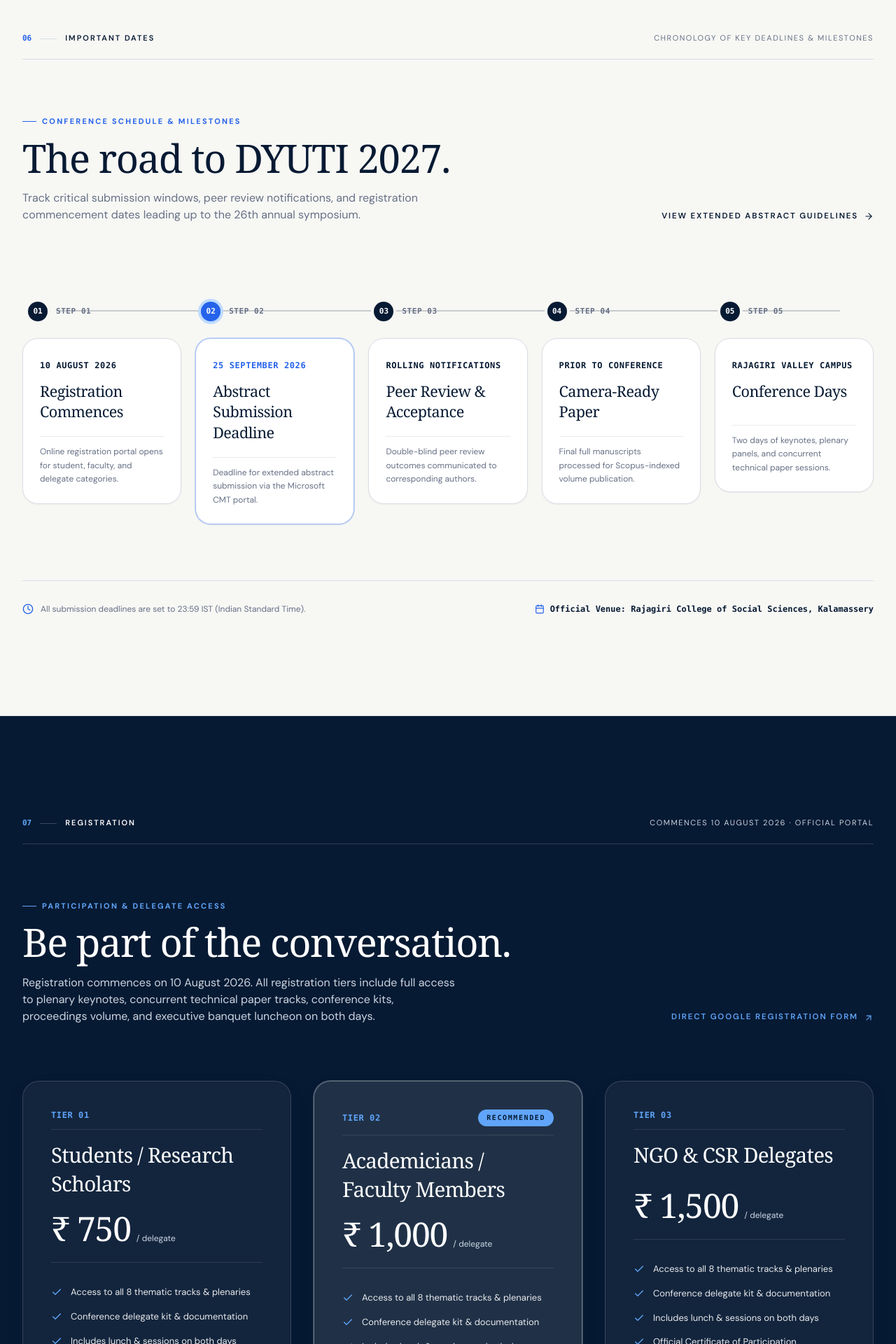
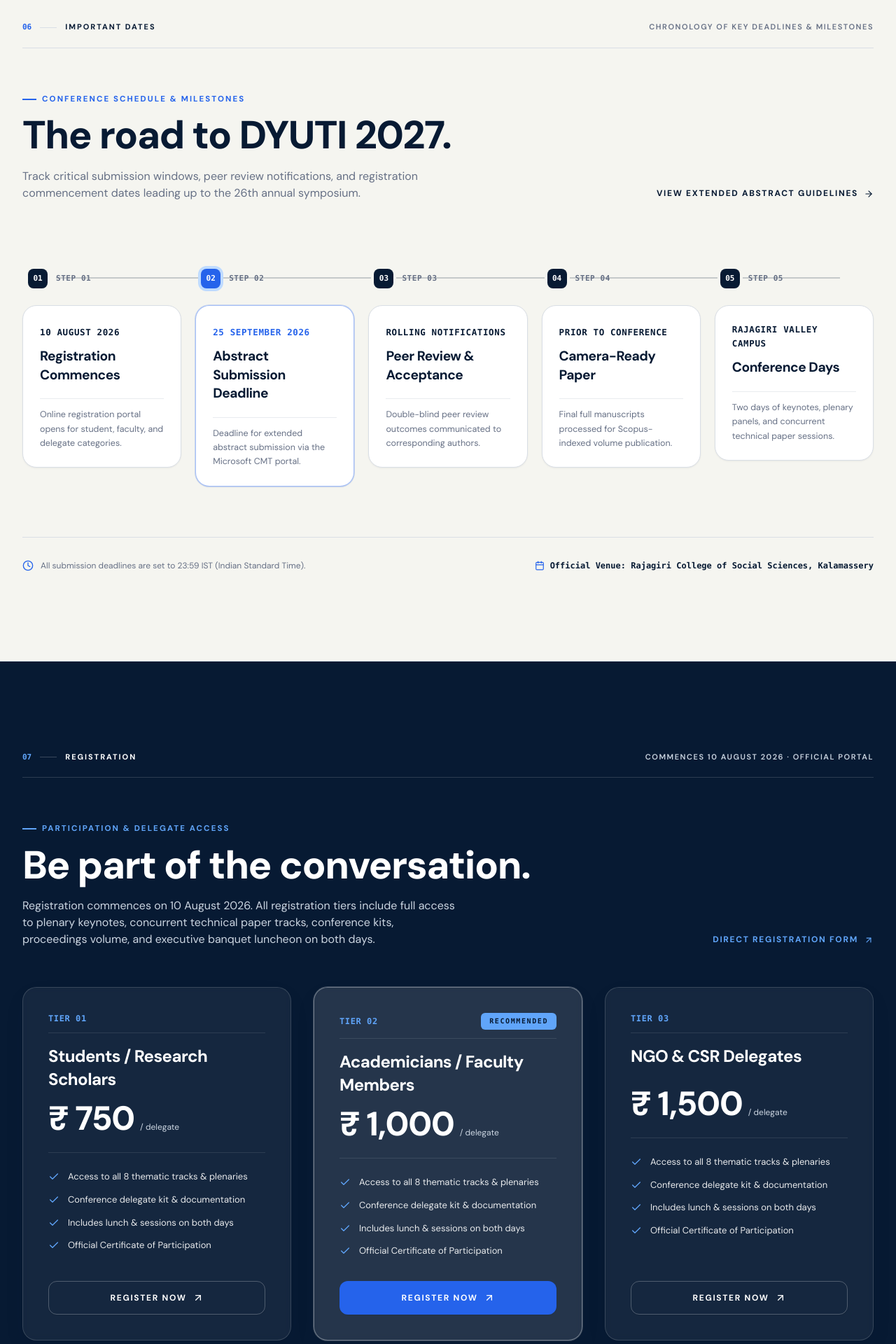
Before and after one commit to nityarnair/sample-website, a React (Vite) app: page / in a window 1280 px wide. Shown: the part 8500-10420 px from the top of the page at 70% size. Built offline with nearby package versions, Linux system fonts and the light colour scheme.

Commit message:
feat: add Institution, RegistrationCTA, and ImportantDatesTimeline components to section library

```diff
--- a/src/components/sections/ImportantDatesTimeline.tsx
+++ b/src/components/sections/ImportantDatesTimeline.tsx
@@ -44,37 +44,37 @@ export const ImportantDatesTimeline: React.FC = () => {
   return (
     <section
       id="important-dates"
-      className="bg-[#F7F7F4] text-[#101828] border-b border-[#D9DEE5] relative py-24 sm:py-32 lg:py-36"
+      className="bg-[#F5F5F0] text-[#0B1220] border-b border-[#D9DEE5] relative py-20 sm:py-28 lg:py-32"
       aria-labelledby="dates-heading"
     >
       <div className="max-w-7xl mx-auto px-4 sm:px-8">
 
         {/* ── TOP SECTION ANNOTATION BAR ── */}
-        <div className="flex items-center justify-between pb-5 mb-14 sm:mb-20 border-b border-[#D9DEE5]">
+        <div className="flex items-center justify-between pb-5 mb-12 sm:mb-16 border-b border-[#D9DEE5]">
           <div className="flex items-center gap-3">
             <span className="font-mono text-[11px] font-bold text-[#2563EB] tabular-nums">06</span>
             <span className="w-6 h-px bg-[#D9DEE5]" />
-            <span className="text-[11px] font-sans uppercase tracking-[0.18em] text-[#071A33] font-semibold">
+            <span className="text-[11px] font-sans uppercase tracking-[0.18em] text-[#071A33] font-bold">
               Important Dates
             </span>
           </div>
-          <span className="text-[11px] font-sans uppercase tracking-[0.14em] text-[#667085]">
+          <span className="text-[11px] font-sans uppercase tracking-[0.14em] text-[#667085] font-semibold">
             Chronology of Key Deadlines &amp; Milestones
           </span>
         </div>
 
         {/* ── SECTION EDITORIAL HEADER ── */}
-        <div className="grid grid-cols-1 lg:grid-cols-12 gap-8 mb-16 lg:mb-24 items-end">
+        <div className="grid grid-cols-1 lg:grid-cols-12 gap-8 mb-14 lg:mb-20 items-end">
           <div className="lg:col-span-8">
             <div className="flex items-center gap-2 mb-3">
-              <span className="w-5 h-px bg-[#2563EB]" />
-              <span className="text-[11px] font-sans uppercase tracking-[0.2em] font-bold text-[#2563EB]">
+              <span className="w-5 h-0.5 bg-[#2563EB]" />
+              <span className="text-[11.5px] font-sans uppercase tracking-[0.18em] font-bold text-[#2563EB]">
                 Conference Schedule &amp; Milestones
               </span>
             </div>
             <h2
               id="dates-heading"
-              className="text-[2.25rem] sm:text-[3rem] lg:text-[3.5rem] font-serif font-normal text-[#071A33] leading-[1.08] tracking-tight m-0"
+              className="text-[2.25rem] sm:text-[3rem] lg:text-[3.5rem] font-heading font-extrabold text-[#071A33] leading-[1.08] tracking-tight m-0"
             >
               The road to DYUTI 2027.
             </h2>
@@ -85,7 +85,7 @@ export const ImportantDatesTimeline: React.FC = () => {
           <div className="lg:col-span-4 lg:text-right">
             <Link
               to="/call_for_papers"
-              className="group inline-flex items-center gap-2 text-[11.5px] font-sans uppercase tracking-[0.16em] font-semibold text-[#071A33] hover:text-[#2563EB] transition-colors"
+              className="group inline-flex items-center gap-2 text-[12px] font-sans uppercase tracking-[0.14em] font-bold text-[#071A33] hover:text-[#2563EB] transition-colors"
             >
               <span>View Extended Abstract Guidelines</span>
               <ArrowRight className="w-3.5 h-3.5 transition-transform duration-300 group-hover:translate-x-1" />
@@ -104,10 +104,10 @@ export const ImportantDatesTimeline: React.FC = () => {
                 {/* Timeline Node & Number Marker */}
                 <div className="flex items-center gap-3 mb-6 pl-2">
                   <div
-                    className={`w-7 h-7 rounded-full shrink-0 flex items-center justify-center font-mono text-[11px] font-bold transition-all duration-300 group-hover:scale-110 ${
+                    className={`w-7 h-7 rounded-[8px] shrink-0 flex items-center justify-center font-mono text-[11px] font-bold transition-all duration-300 group-hover:scale-110 ${
                       step.isHighlight
                         ? 'bg-[#2563EB] text-white ring-4 ring-[#BFDBFE]'
-                        : 'bg-[#071A33] text-white ring-4 ring-[#F7F7F4] group-hover:bg-[#2563EB]'
+                        : 'bg-[#071A33] text-white ring-4 ring-[#F5F5F0] group-hover:bg-[#2563EB]'
                     }`}
                   >
                     {step.number}
@@ -119,7 +119,7 @@ export const ImportantDatesTimeline: React.FC = () => {
 
                 {/* White Editorial Milestone Card */}
                 <div
-                  className={`bg-white border rounded-[22px] p-6 shadow-subtle hover:shadow-editorial transition-all duration-300 flex flex-col justify-between min-h-[220px] ${
+                  className={`bg-white border rounded-[20px] p-6 shadow-subtle hover:shadow-editorial transition-all duration-300 flex flex-col justify-between min-h-[220px] ${
                     step.isHighlight
                       ? 'border-[#2563EB]/40 ring-1 ring-[#2563EB]/20 bg-white'
                       : 'border-[#D9DEE5] hover:border-[#2563EB]/40'
@@ -129,7 +129,7 @@ export const ImportantDatesTimeline: React.FC = () => {
                     {/* Date Display */}
                     <div className="mb-2.5">
                       <span
-                        className={`inline-block font-mono text-[12px] font-bold uppercase tracking-wider ${
+                        className={`inline-block font-mono text-[12.5px] font-bold uppercase tracking-wider ${
                           step.isHighlight
                             ? 'text-[#2563EB]'
                             : 'text-[#071A33]'
@@ -140,13 +140,13 @@ export const ImportantDatesTimeline: React.FC = () => {
                     </div>
 
                     {/* Title */}
-                    <h3 className="font-serif text-[1.35rem] text-[#071A33] font-normal leading-snug mb-2 group-hover:text-[#2563EB] transition-colors">
+                    <h3 className="font-heading text-[1.2rem] text-[#071A33] font-bold leading-snug mb-2 group-hover:text-[#2563EB] transition-colors">
                       {step.title}
                     </h3>
                   </div>
 
                   {/* Description */}
-                  <p className="text-[12px] text-[#667085] font-sans font-normal leading-relaxed m-0 mt-3 pt-3 border-t border-[#D9DEE5]/60">
+                  <p className="text-[12.5px] text-[#667085] font-sans font-normal leading-relaxed m-0 mt-3 pt-3 border-t border-[#D9DEE5]/60">
                     {step.desc}
                   </p>
                 </div>
@@ -164,10 +164,10 @@ export const ImportantDatesTimeline: React.FC = () => {
             <div key={idx} className="relative group">
               {/* Vertical Numbered Marker */}
               <div
-                className={`absolute -left-[29px] sm:-left-[33px] top-4 w-7 h-7 rounded-full flex items-center justify-center font-mono text-[10px] font-bold ${
+                className={`absolute -left-[29px] sm:-left-[33px] top-4 w-7 h-7 rounded-[8px] flex items-center justify-center font-mono text-[10px] font-bold ${
                   step.isHighlight
                     ? 'bg-[#2563EB] text-white ring-4 ring-[#BFDBFE]'
-                    : 'bg-[#071A33] text-white ring-4 ring-[#F7F7F4]'
+                    : 'bg-[#071A33] text-white ring-4 ring-[#F5F5F0]'
                 }`}
               >
                 {step.number}
@@ -195,12 +195,12 @@ export const ImportantDatesTimeline: React.FC = () => {
                 </div>
 
                 {/* Title */}
-                <h3 className="font-serif text-[1.4rem] sm:text-[1.55rem] text-[#071A33] font-normal leading-snug mb-1.5">
+                <h3 className="font-heading text-[1.3rem] sm:text-[1.45rem] text-[#071A33] font-bold leading-snug mb-1.5">
                   {step.title}
                 </h3>
 
                 {/* Description */}
-                <p className="text-[12.5px] sm:text-[13px] text-[#667085] font-sans font-normal leading-relaxed m-0">
+                <p className="text-[13px] text-[#667085] font-sans font-normal leading-relaxed m-0">
                   {step.desc}
                 </p>
               </div>
@@ -209,7 +209,7 @@ export const ImportantDatesTimeline: React.FC = () => {
         </div>
 
         {/* ── BOTTOM NOTIFICATION FOOTER ── */}
-        <div className="mt-16 pt-8 border-t border-[#D9DEE5] flex flex-col sm:flex-row sm:items-center justify-between gap-4">
+        <div className="mt-14 pt-8 border-t border-[#D9DEE5] flex flex-col sm:flex-row sm:items-center justify-between gap-4">
           <div className="flex items-center gap-2.5 text-xs text-[#667085] font-sans">
             <Clock className="w-4 h-4 text-[#2563EB] shrink-0" />
             <span>All submission deadlines are set to 23:59 IST (Indian Standard Time).</span>
--- a/src/components/sections/RegistrationCTA.tsx
+++ b/src/components/sections/RegistrationCTA.tsx
@@ -6,37 +6,37 @@ export const RegistrationCTA: React.FC = () => {
   return (
     <section
       id="registration"
-      className="bg-[#071A33] text-white border-b border-white/10 relative overflow-hidden py-24 sm:py-32 lg:py-36"
+      className="bg-[#071A33] text-white border-b border-white/10 relative overflow-hidden py-20 sm:py-28 lg:py-32"
       aria-labelledby="registration-heading"
     >
       <div className="max-w-7xl mx-auto px-4 sm:px-8">
 
         {/* ── TOP SECTION ANNOTATION BAR ── */}
-        <div className="flex items-center justify-between pb-5 mb-14 sm:mb-20 border-b border-white/15">
+        <div className="flex items-center justify-between pb-5 mb-12 sm:mb-16 border-b border-white/15">
           <div className="flex items-center gap-3">
             <span className="font-mono text-[11px] font-bold text-[#60A5FA] tabular-nums">07</span>
             <span className="w-6 h-px bg-white/20" />
-            <span className="text-[11px] font-sans uppercase tracking-[0.18em] text-white font-semibold">
+            <span className="text-[11px] font-sans uppercase tracking-[0.18em] text-white font-bold">
               Registration
             </span>
           </div>
-          <span className="text-[11px] font-sans uppercase tracking-[0.14em] text-[#CBD5E1]">
-            Commences 10 August 2026 · Official Portal
+          <span className="text-[11px] font-sans uppercase tracking-[0.14em] text-[#CBD5E1] font-semibold">
+            Commences 10 August 2026 &middot; Official Portal
           </span>
         </div>
 
         {/* ── SECTION EDITORIAL HEADER ── */}
-        <div className="grid grid-cols-1 lg:grid-cols-12 gap-8 mb-16 lg:mb-20 items-end">
+        <div className="grid grid-cols-1 lg:grid-cols-12 gap-8 mb-14 lg:mb-18 items-end">
           <div className="lg:col-span-8">
             <div className="flex items-center gap-2 mb-3">
-              <span className="w-5 h-px bg-[#60A5FA]" />
-              <span className="text-[11px] font-sans uppercase tracking-[0.2em] font-bold text-[#60A5FA]">
+              <span className="w-5 h-0.5 bg-[#60A5FA]" />
+              <span className="text-[11.5px] font-sans uppercase tracking-[0.18em] font-bold text-[#60A5FA]">
                 Participation &amp; Delegate Access
               </span>
             </div>
             <h2
               id="registration-heading"
-              className="text-[2.25rem] sm:text-[3rem] lg:text-[3.5rem] font-serif font-normal text-white leading-[1.08] tracking-tight m-0"
+              className="text-[2.25rem] sm:text-[3rem] lg:text-[3.5rem] font-heading font-extrabold text-white leading-[1.08] tracking-tight m-0"
             >
               Be part of the conversation.
             </h2>
@@ -49,25 +49,25 @@ export const RegistrationCTA: React.FC = () => {
               href={CONFERENCE_DATA.links.registrationForm}
               target="_blank"
               rel="noopener noreferrer"
-              className="group inline-flex items-center gap-2 text-[11.5px] font-sans uppercase tracking-[0.16em] font-semibold text-[#60A5FA] hover:text-white transition-colors"
+              className="group inline-flex items-center gap-2 text-[12px] font-sans uppercase tracking-[0.14em] font-bold text-[#60A5FA] hover:text-white transition-colors"
             >
-              <span>Direct Google Registration Form</span>
+              <span>Direct Registration Form</span>
               <ArrowUpRight className="w-3.5 h-3.5 transition-transform duration-300 group-hover:translate-x-0.5 group-hover:-translate-y-0.5" />
             </a>
           </div>
         </div>
 
-        {/* ── EDITORIAL PRICING CARDS (Distinct high-contrast cards against Deep Navy) ── */}
-        <div className="grid grid-cols-1 lg:grid-cols-3 gap-6 sm:gap-8 mb-16">
+        {/* ── EDITORIAL PRICING CARDS (High-Contrast Navy Cards) ── */}
+        <div className="grid grid-cols-1 lg:grid-cols-3 gap-6 sm:gap-8 mb-14">
           {CONFERENCE_DATA.fees.map((fee: RegistrationFee, idx: number) => {
             const isFeatured = idx === 1; // Academicians / Faculty Members
             return (
               <div
                 key={idx}
-                className={`rounded-[24px] p-8 sm:p-10 flex flex-col justify-between transition-all duration-300 shadow-editorial border backdrop-blur-sm ${
+                className={`rounded-[20px] p-7 sm:p-9 flex flex-col justify-between transition-all duration-300 shadow-editorial border backdrop-blur-sm ${
                   isFeatured
-                    ? 'bg-white/[0.10] border-white/35 ring-1 ring-white/20 hover:bg-white/[0.14]'
-                    : 'bg-white/[0.05] border-white/15 hover:border-white/30 hover:bg-white/[0.08]'
+                    ? 'bg-white/[0.12] border-white/35 ring-1 ring-white/20 hover:bg-white/[0.16]'
+                    : 'bg-white/[0.06] border-white/15 hover:border-white/30 hover:bg-white/[0.09]'
                 }`}
               >
                 <div>
@@ -77,20 +77,20 @@ export const RegistrationCTA: React.FC = () => {
                       Tier 0{idx + 1}
                     </span>
                     {isFeatured && (
-                      <span className="text-[10px] font-mono uppercase tracking-[0.16em] font-bold text-[#071A33] bg-[#60A5FA] px-3 py-1 rounded-full">
+                      <span className="text-[10px] font-mono uppercase tracking-[0.16em] font-bold text-[#071A33] bg-[#60A5FA] px-3 py-1 rounded-[6px]">
                         Recommended
                       </span>
                     )}
                   </div>
 
                   {/* Category Title */}
-                  <h3 className="font-serif text-[1.65rem] sm:text-[1.85rem] text-white font-normal leading-snug mb-5 min-h-[3rem]">
+                  <h3 className="font-heading text-[1.35rem] sm:text-[1.5rem] text-white font-bold leading-snug mb-4 min-h-[2.8rem]">
                     {fee.category}
                   </h3>
 
                   {/* Fee Amount Display */}
-                  <div className="flex items-baseline gap-2 mb-8 pb-6 border-b border-white/10">
-                    <span className="font-serif text-4xl sm:text-5xl text-white font-normal tracking-tight tabular-nums">
+                  <div className="flex items-baseline gap-2 mb-6 pb-6 border-b border-white/10">
+                    <span className="font-heading text-4xl sm:text-5xl text-white font-extrabold tracking-tight tabular-nums">
                       {fee.amount}
                     </span>
                     <span className="text-xs text-[#CBD5E1] font-sans">
@@ -99,7 +99,7 @@ export const RegistrationCTA: React.FC = () => {
                   </div>
 
                   {/* Inclusions List */}
-                  <ul className="space-y-3.5 text-[13px] text-white/90 font-sans mb-10">
+                  <ul className="space-y-3 text-[13px] text-white/90 font-sans mb-8">
                     <li className="flex items-start gap-3">
                       <Check className="w-4 h-4 text-[#60A5FA] shrink-0 mt-0.5" />
                       <span>Access to all 8 thematic tracks &amp; plenaries</span>
@@ -119,19 +119,19 @@ export const RegistrationCTA: React.FC = () => {
                   </ul>
                 </div>
 
-                {/* Pill Registration Action Button */}
+                {/* Registration Action Button */}
                 <a
                   href={CONFERENCE_DATA.links.registrationForm}
                   target="_blank"
                   rel="noopener noreferrer"
-                  className={`w-full h-[52px] inline-flex items-center justify-center gap-2 text-xs font-sans uppercase tracking-[0.14em] font-semibold rounded-full transition-all duration-300 shadow-pill ${
+                  className={`w-full h-[48px] inline-flex items-center justify-center gap-2 text-xs font-sans uppercase tracking-[0.14em] font-bold rounded-[12px] transition-all duration-200 shadow-sm ${
                     isFeatured
-                      ? 'bg-white text-[#071A33] hover:bg-[#EEF3F8]'
-                      : 'border border-white/30 text-white hover:bg-white hover:text-[#071A33]'
+                      ? 'bg-[#2563EB] text-white hover:bg-[#1D4ED8]'
+                      : 'bg-white/12 border border-white/25 text-white hover:bg-white hover:text-[#071A33]'
                   }`}
                 >
                   <span>Register Now</span>
-                  <ArrowUpRight className="w-4 h-4 transition-transform duration-300 group-hover:translate-x-0.5 group-hover:-translate-y-0.5" />
+                  <ArrowUpRight className="w-4 h-4 transition-transform duration-200 group-hover:translate-x-0.5 group-hover:-translate-y-0.5" />
                 </a>
               </div>
             );
@@ -139,9 +139,9 @@ export const RegistrationCTA: React.FC = () => {
         </div>
 
         {/* ── BANK TRANSFER EDITORIAL STRIP ── */}
-        <div className="pt-8 flex flex-col lg:flex-row lg:items-center justify-between gap-6">
+        <div className="pt-8 border-t border-white/15 flex flex-col lg:flex-row lg:items-center justify-between gap-6">
           <div className="flex items-start sm:items-center gap-4">
-            <div className="w-10 h-10 rounded-full bg-white/10 border border-white/15 flex items-center justify-center text-[#60A5FA] shrink-0">
+            <div className="w-10 h-10 rounded-[12px] bg-white/10 border border-white/15 flex items-center justify-center text-[#60A5FA] shrink-0">
               <CreditCard className="w-5 h-5" />
             </div>
             <div>
```
Also changed, not shown: src/components/sections/InstitutionSection.tsx (+23 -23 lines).
